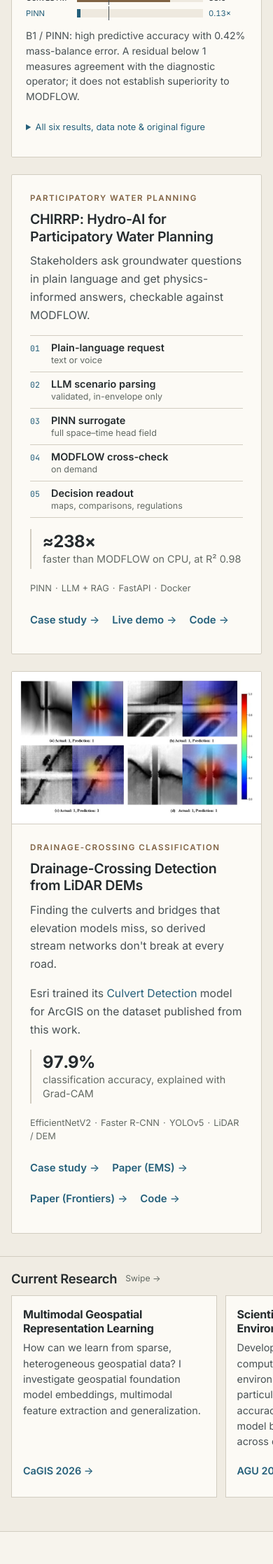
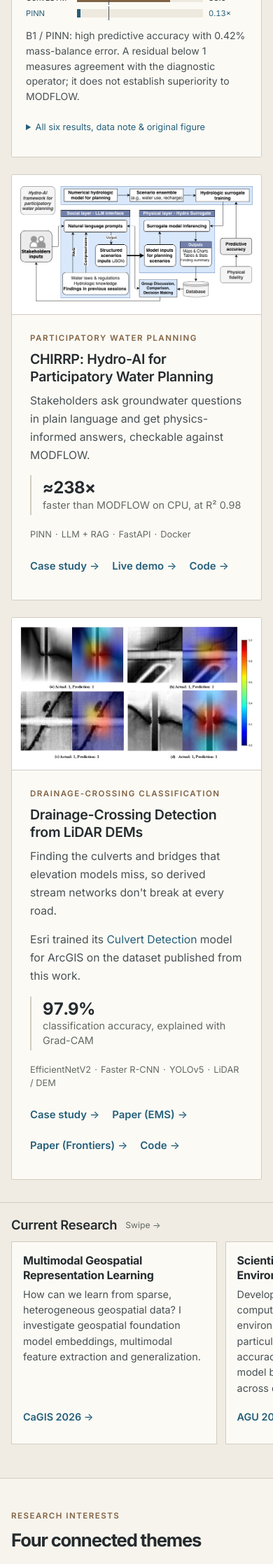
Before and after one commit to mikedidem/medidem, a Jekyll site: the page built from _pages/home.html, in a window 390 px wide. Shown: the part 1931-4166 px from the top of the page at 70% size. Built offline with Jekyll 4.4.1, drawn with Linux system fonts in a browser that asks for light colours.

Commit message:
Restore CHIRRP architecture figure on phones

```diff
--- a/_pages/home.html
+++ b/_pages/home.html
@@ -87,12 +87,11 @@ title: ""
 
     <div class="projects">
       <article class="project">
-        <a class="project__media project__media--flow" href="{{ '/projects/chirrp/' | relative_url }}" aria-label="CHIRRP case study"><img src="{{ '/images/projects/chirrp-architecture.png' | relative_url }}" alt="CHIRRP architecture: LLM social layer connected to a physics-informed surrogate physical layer" loading="lazy"></a>
+        <a class="project__media" href="{{ '/projects/chirrp/' | relative_url }}" aria-label="CHIRRP case study"><img src="{{ '/images/projects/chirrp-architecture.png' | relative_url }}" alt="CHIRRP architecture: LLM social layer connected to a physics-informed surrogate physical layer" loading="lazy"></a>
         <div class="project__body">
           <div class="project__kicker">Participatory water planning</div>
           <h3><a href="{{ '/projects/chirrp/' | relative_url }}">CHIRRP: Hydro-AI for Participatory Water Planning</a></h3>
           <p>Stakeholders ask groundwater questions in plain language and get physics-informed answers, checkable against MODFLOW.</p>
-          <ol class="flow phone-only"><li>Plain-language request<small>text or voice</small></li><li>LLM scenario parsing<small>validated, in-envelope only</small></li><li>PINN surrogate<small>full space–time head field</small></li><li>MODFLOW cross-check<small>on demand</small></li><li>Decision readout<small>maps, comparisons, regulations</small></li></ol>
           <div class="metric metric--inline"><div class="metric__value">≈238×</div><div class="metric__label">faster than MODFLOW on CPU, at R² 0.98</div></div>
           <ul class="tags"><li>PINN</li><li>LLM + RAG</li><li>FastAPI</li><li>Docker</li></ul>
           <div class="links">
--- a/assets/css/atlas.css
+++ b/assets/css/atlas.css
@@ -273,7 +273,7 @@ h2 { font-size:clamp(1.8rem,3vw,2.4rem); }
  .explorer__table summary { margin:10px 0 0; }
 }
 
-/* Phones: larger tap targets, readable CHIRRP flow, case-study jump bar */
+/* Phones: larger tap targets, case-study jump bar */
 .jump { display:none; }
 @media(max-width:720px) {
  .site-brand { display:inline-block; padding:8px 0; }
@@ -288,12 +288,6 @@ h2 { font-size:clamp(1.8rem,3vw,2.4rem); }
  .explorer__table summary { padding:12px 0; margin:0; }
  .crumb { padding:10px 0; margin-bottom:6px; }
  .site-footer__links a { display:inline-block; padding:10px 0; }
- .project__media--flow { display:none; }
- .flow { list-style:none; margin:0 0 16px; padding:0; border-top:1px solid var(--border); border-bottom:1px solid var(--border); counter-reset:flow; }
- .flow li { position:relative; padding:8px 0 8px 30px; font-size:.9rem; font-weight:600; line-height:1.3; color:var(--text); border-top:1px solid var(--border); counter-increment:flow; }
- .flow li:first-child { border-top:0; }
- .flow li::before { content:counter(flow,decimal-leading-zero); position:absolute; left:0; top:10px; font:400 .72rem var(--mono); color:var(--accent); }
- .flow small { display:block; font-size:.78rem; font-weight:400; color:var(--muted); }
  .has-jump { scroll-padding-top:58px; }
  .jump { position:sticky; top:0; z-index:40; display:flex; gap:18px; overflow-x:auto; margin:0 0 8px; padding:0 16px; background:var(--bg); border-bottom:1px solid var(--border); scrollbar-width:none; -webkit-overflow-scrolling:touch; }
  .jump::-webkit-scrollbar { display:none; }
```
